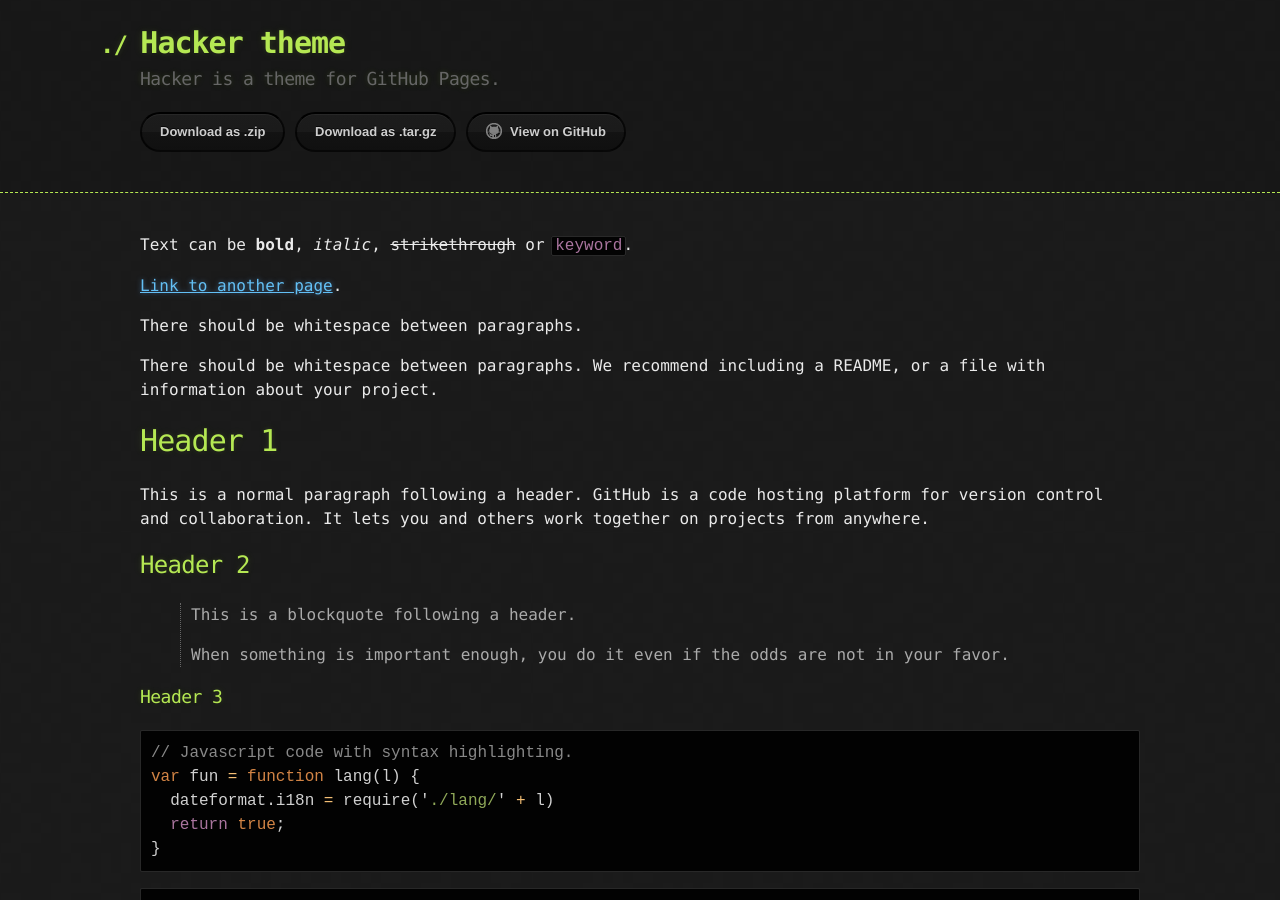
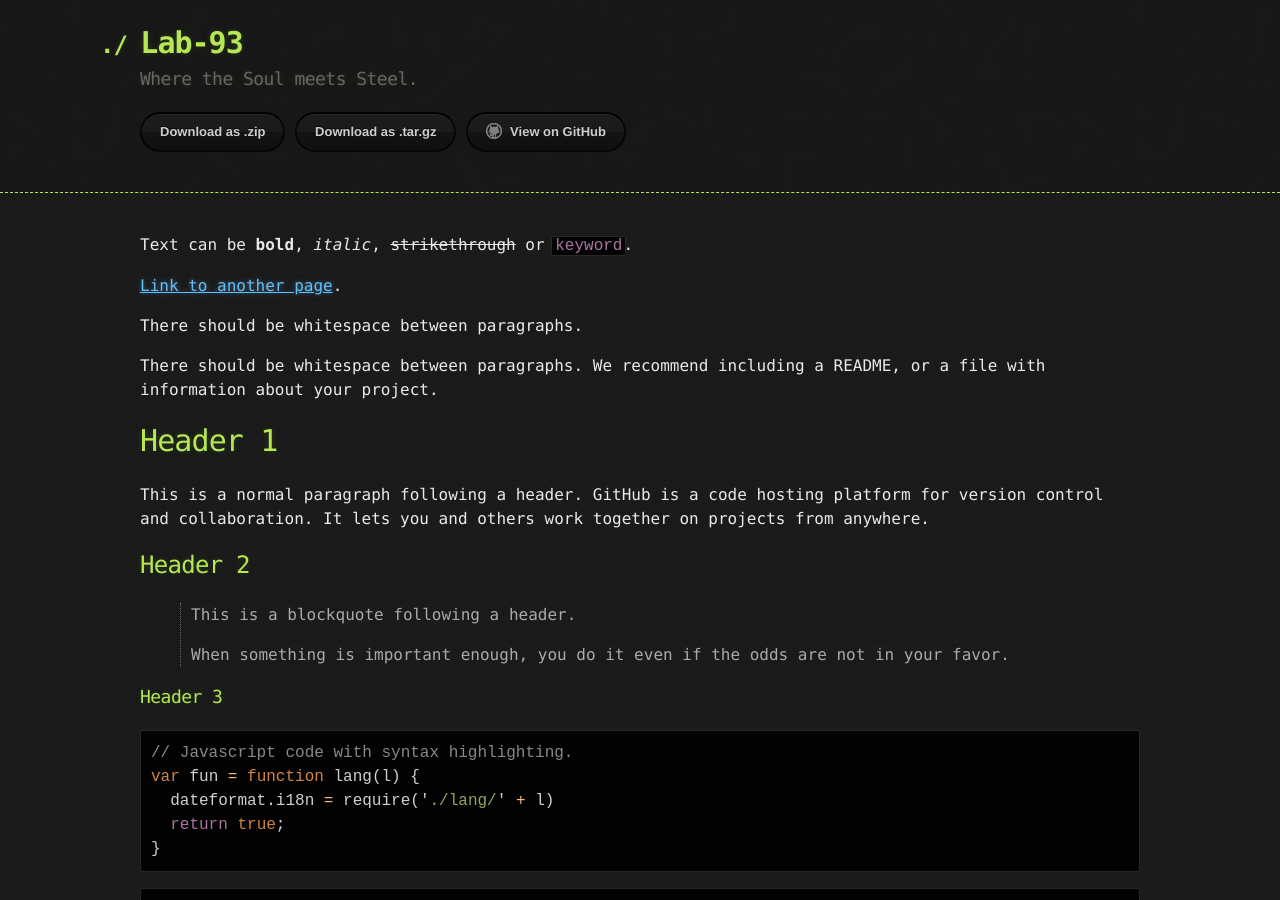
Before and after one commit to Lab-93/Lab-93.github.io, a Jekyll site: the page built from docs/index.md, in a window 1280 px wide and 900 px high. Built offline with Jekyll 4.4.1, drawn with Linux system fonts in a browser that asks for light colours.

Commit message:
updating config

```diff
--- a/docs/_config.yml
+++ b/docs/_config.yml
@@ -1,5 +1,5 @@
-title: Hacker theme
-description: Hacker is a theme for GitHub Pages.
+title: Lab-93
+description: Where the Soul meets Steel.
 show_downloads: true
-google_analytics:
 theme: jekyll-theme-hacker
+github-profile: https://github.com/guyyatsu
```
